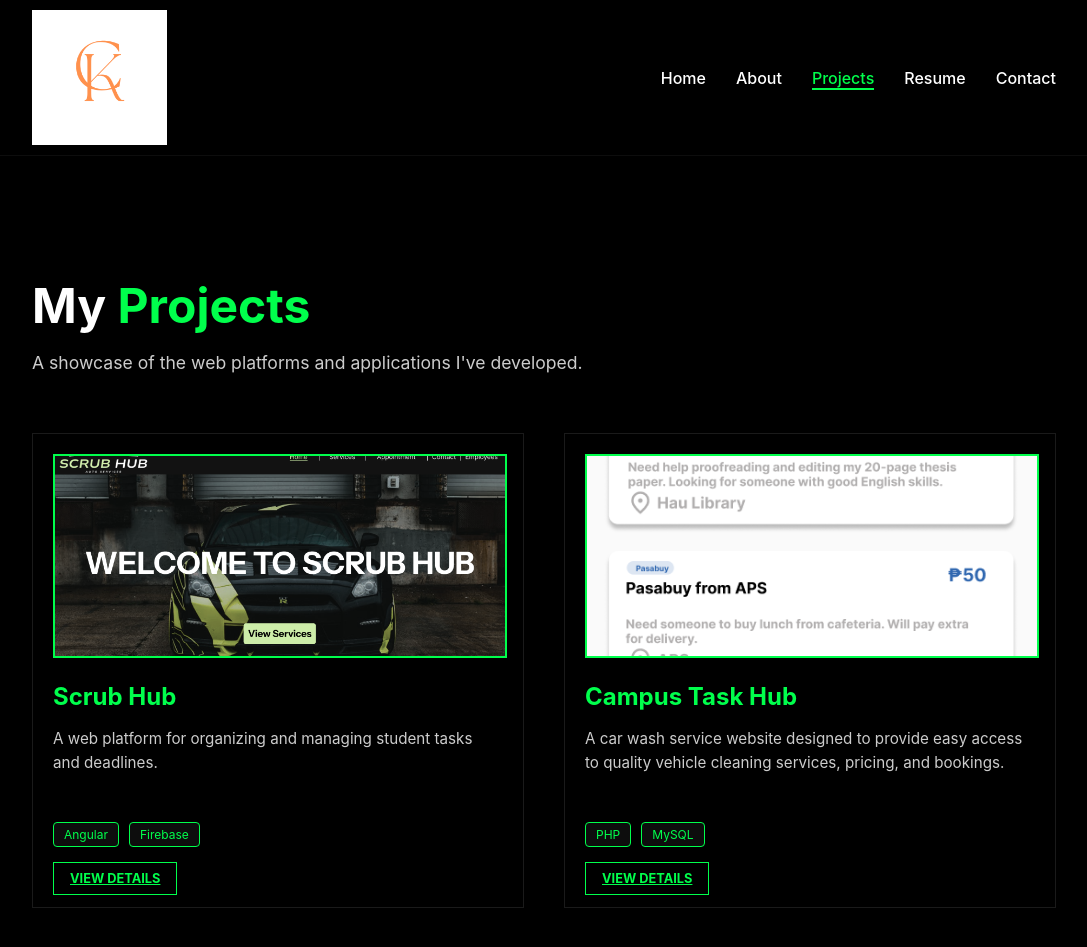
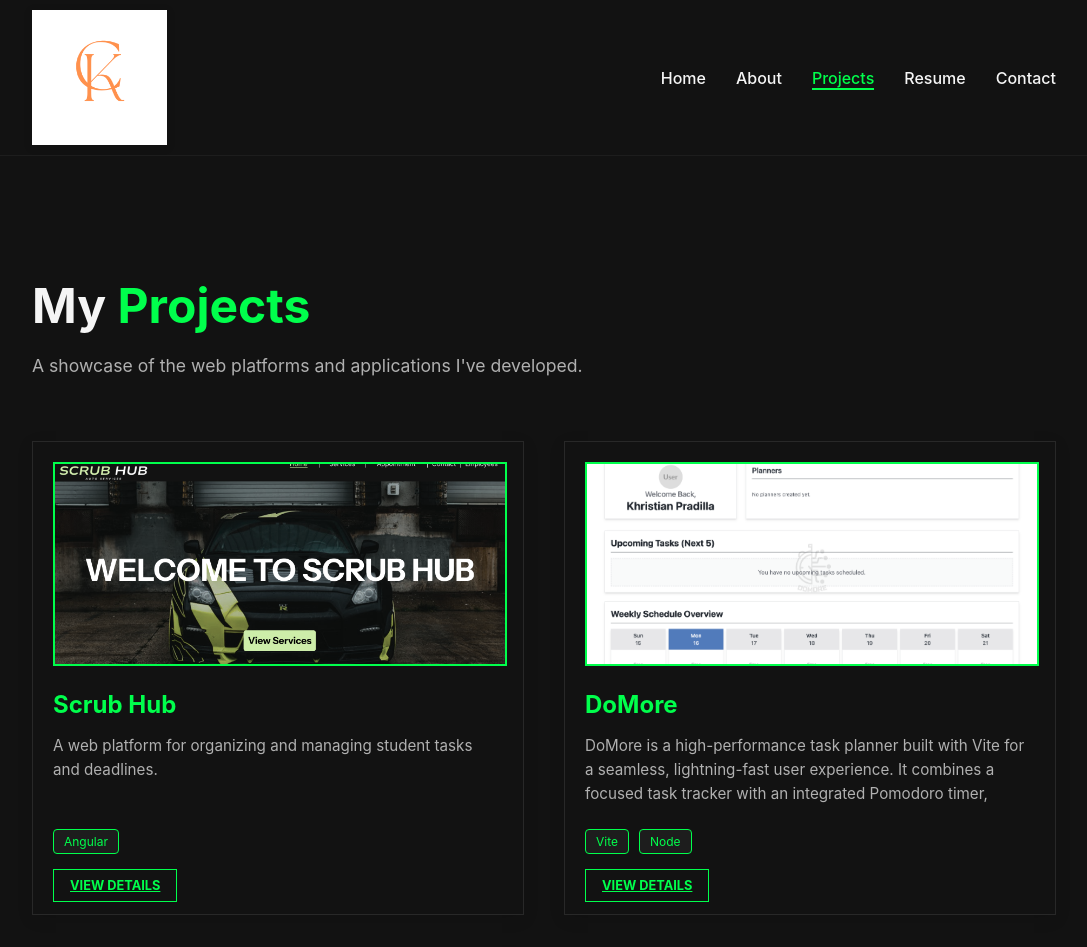
Before and after one commit to KGrahhh/WDFOL-Portfolio, an Angular app: page /projects in a window 1280 px wide. Shown: the top 947 px of the page, without its empty margins (96-1183 px from the left). Built offline with nearby package versions, Linux system fonts and the light colour scheme.

Commit message:
Intro implemented

```diff
--- a/src/app/app.css
+++ b/src/app/app.css
@@ -0,0 +1,53 @@
+/* --- INTRO OVERLAY --- */
+.intro-overlay {
+  position: fixed;
+  top: 0;
+  left: 0;
+  width: 100%;
+  height: 100vh;
+  background-color: #121212; /* Your Midnight Charcoal */
+  display: flex;
+  justify-content: center;
+  align-items: center;
+  z-index: 10000;
+  transition: transform 0.8s cubic-bezier(0.77, 0, 0.175, 1);
+}
+
+.intro-title {
+  font-size: 3rem;
+  font-weight: bold;
+  letter-spacing: 5px;
+  text-transform: uppercase;
+  color: var(--accent-color);
+  margin: 0;
+  opacity: 0;
+  animation: fadeInUp 1s ease forwards;
+}
+
+.intro-line {
+  height: 2px;
+  background-color: var(--accent-color);
+  width: 0;
+  margin: 10px auto;
+  animation: expandLine 0.8s ease forwards 0.5s;
+}
+
+/* --- THE EXIT --- */
+.intro-overlay.hide {
+  transform: translateY(-100%);
+  pointer-events: none;
+}
+
+@keyframes fadeInUp {
+  from { opacity: 0; transform: translateY(20px); }
+  to { opacity: 1; transform: translateY(0); }
+}
+
+@keyframes expandLine {
+  from { width: 0; }
+  to { width: 150px; }
+}
+
+@media (max-width: 768px) {
+  .intro-title { font-size: 1.8rem; }
+}
--- a/src/app/app.html
+++ b/src/app/app.html
@@ -1,3 +1,10 @@
+<div class="intro-overlay" [class.hide]="!showIntro()">
+  <div class="intro-content">
+    <h1 class="intro-title">Khristian Pradilla</h1>
+    <div class="intro-line"></div>
+  </div>
+</div>
+
 <app-navbar></app-navbar>
 
 <main>
--- a/src/app/app.ts
+++ b/src/app/app.ts
@@ -1,4 +1,5 @@
-import { Component, signal } from '@angular/core';
+import { Component, signal, OnInit } from '@angular/core';
+import { CommonModule } from '@angular/common'; // Required for [class] bindings
 import { RouterOutlet } from '@angular/router';
 import { Navbar } from './components/navbar/navbar';
 import { Footer } from './components/footer/footer';
@@ -6,10 +7,21 @@ import { Footer } from './components/footer/footer';
 @Component({
   selector: 'app-root',
   standalone: true,
-  imports: [RouterOutlet, Navbar, Footer],
+  // Added CommonModule here
+  imports: [CommonModule, RouterOutlet, Navbar, Footer],
   templateUrl: './app.html',
   styleUrl: './app.css'
 })
-export class App {
+export class App implements OnInit {
   protected readonly title = signal('portfolio-project');
+
+  // Use a signal for the intro state
+  protected readonly showIntro = signal(true);
+
+  ngOnInit() {
+    // Hide the intro after 2 seconds
+    setTimeout(() => {
+      this.showIntro.set(false);
+    }, 2000);
+  }
 }
--- a/src/app/components/navbar/navbar.css
+++ b/src/app/components/navbar/navbar.css
@@ -14,12 +14,18 @@
   height: 135px;
   width: auto;
   display: block;
-  transition: transform 0.3s ease;
+  /* Adds a subtle depth to the PNG shape */
+  filter: drop-shadow(0px 2px 4px rgba(0, 0, 0, 0.1));
+  /* Added a cubic-bezier for a more professional, "snappy" feel */
+  transition: all 0.4s cubic-bezier(0.175, 0.885, 0.32, 1.275);
 }
 
-/* --- LOGO HOVER --- */
+/* --- LOGO HOVER EFFECT --- */
 .logo-link:hover .nav-logo {
-  transform: scale(1.05);
+  /* Scales up and lifts the logo slightly */
+  transform: scale(1.1) translateY(-5px);
+  /* Creates a glowing aura using your theme's accent color */
+  filter: drop-shadow(0px 10px 15px var(--accent-color));
 }
 
 /* --- NAV LINKS --- */
@@ -61,8 +67,17 @@
 
 /* --- MOBILE RESPONSIVE --- */
 @media (max-width: 768px) {
-  .nav-logo { height: 60px; }
-  .navbar { padding: 10px 5%; }
-  .nav-links { gap: 15px; }
-  .theme-toggle { padding: 4px 8px; font-size: 14px; }
+  .nav-logo {
+    height: 60px;
+  }
+  .navbar {
+    padding: 10px 5%;
+  }
+  .nav-links {
+    gap: 15px;
+  }
+  .theme-toggle {
+    padding: 4px 8px;
+    font-size: 14px;
+  }
 }
--- a/src/app/pages/projects/projects.html
+++ b/src/app/pages/projects/projects.html
@@ -14,7 +14,7 @@
         <p class="project-desc">A web platform for organizing and managing student tasks and deadlines.</p>
         <div class="project-tags">
           <span>Angular</span>
-          <span>Firebase</span>
+
         </div>
         <a href="#" class="btn-outline small">View Details</a>
       </div>
@@ -22,16 +22,16 @@
 
     <div class="project-card">
       <div class="project-image-wrapper neon-border">
-        <img src="/campus.png" alt="Campus Task Hub Project">
+        <img src="/domore.png" alt="Campus Task Hub Project">
       </div>
       <div class="project-info">
-        <h3 class="project-name">Campus Task Hub</h3>
-        <p class="project-desc">A car wash service website designed to provide easy access to quality vehicle cleaning services, pricing, and bookings.</p>
+        <h3 class="project-name">DoMore</h3>
+        <p class="project-desc">DoMore is a high-performance task planner built with Vite for a seamless, lightning-fast user experience. It combines a focused task tracker with an integrated Pomodoro timer, allowing you to organize your goals and execute them with disciplined focus in one streamlined interface.</p>
         <div class="project-tags">
-          <span>PHP</span>
-          <span>MySQL</span>
+          <span>Vite</span>
+          <span>Node</span>
         </div>
-        <a href="#" class="btn-outline small">View Details</a>
+        <a href="https://domore-student-planner.netlify.app/" class="btn-outline small">View Details</a>
       </div>
     </div>
 
--- a/src/styles.css
+++ b/src/styles.css
@@ -2,11 +2,11 @@
 /* THEME VARIABLES (GLOBAL) */
 /* ============================= */
 :root {
-  /* DARK MODE DEFAULT */
-  --bg-main: #000000;
-  --text-main: #ffffff;
+  /* DARK MODE - Softened to Midnight Charcoal */
+  --bg-main: #121212;
+  --text-main: #f5f5f5;
   --accent-color: #00ff4c;      /* Neon Green */
-  --description-color: #cccccc; /* Light Grey for paragraphs */
+  --description-color: #b0b0b0; /* Softer grey for readability */
   --font-main: 'Inter', 'Segoe UI', sans-serif;
 }
 
@@ -14,10 +14,11 @@
 /* LIGHT MODE OVERRIDES */
 /* ============================= */
 body.light-theme {
-  --bg-main: #ffffff;
-  --text-main: #000000;
+  /* Softened to a clean "Cloud" white */
+  --bg-main: #fafafa;
+  --text-main: #1a1a1a;
   --accent-color: #ff9800;      /* Vibrant Orange */
-  --description-color: #333333; /* Dark Grey for paragraphs */
+  --description-color: #555555;
 }
 
 /* ============================= */
@@ -28,7 +29,8 @@ body {
   color: var(--text-main);
   margin: 0;
   font-family: var(--font-main);
-  transition: background-color 0.3s ease, color 0.3s ease;
+  /* Smoother transition for theme switching */
+  transition: background-color 0.4s ease, color 0.4s ease;
 }
 
 /* Force all generic text and borders to follow theme */
@@ -46,6 +48,7 @@ body {
 header, nav {
   background-color: var(--bg-main);
   color: var(--text-main);
+  transition: background-color 0.4s ease;
 }
 
 .logo, .logo span, .logo a {
@@ -70,15 +73,19 @@ nav a:hover, nav a.active {
 /* ============================= */
 .btn-primary {
   background-color: var(--accent-color);
-  color: #000; /* Black text on Green/Orange */
+  color: #000;
   border: none;
   padding: 12px 24px;
   font-weight: bold;
   cursor: pointer;
   text-transform: uppercase;
+  transition: transform 0.2s ease, background-color 0.3s ease;
 }
 
-/* White text for primary button in Light Mode looks cleaner */
+.btn-primary:hover {
+  transform: translateY(-2px);
+}
+
 body.light-theme .btn-primary {
   color: #ffffff !important;
 }
@@ -91,10 +98,12 @@ body.light-theme .btn-primary {
   font-weight: bold;
   cursor: pointer;
   text-transform: uppercase;
+  transition: all 0.3s ease;
 }
 
 .btn-outline:hover {
   background: rgba(128, 128, 128, 0.1);
+  transform: translateY(-2px);
 }
 
 /* ============================= */
@@ -106,7 +115,6 @@ body.light-theme .btn-primary {
   width: 24px;
   height: 24px;
   object-fit: contain;
-  /* Filter for Neon Green */
   filter: brightness(0) saturate(100%) invert(71%) sepia(86%) saturate(1439%) hue-rotate(61deg) brightness(108%) contrast(119%);
   transition: filter 0.3s ease;
 }
@@ -114,13 +122,12 @@ body.light-theme .btn-primary {
 /* LIGHT MODE (FLIP TO ORANGE) */
 body.light-theme .icon-square img,
 body.light-theme .icon-box img {
-  /* This filter creates the Neon Orange color (#ff9800) */
   filter: invert(56%) sepia(91%) saturate(1914%) hue-rotate(3deg) brightness(103%) contrast(106%) !important;
 }
 
-/* HOVER STATES (Turns White/Black depending on background) */
+/* HOVER STATES */
 .icon-square:hover img, .icon-box:hover img {
-  filter: brightness(0) invert(1) !important; /* Turns icon white */
+  filter: brightness(0) invert(1) !important;
 }
 
 .icon-square, .icon-box {
@@ -144,4 +151,5 @@ img {
 
 p {
   color: var(--description-color);
+  line-height: 1.6; /* Improved readability */
 }
```
Also changed, not shown: public/domore.png (added).
